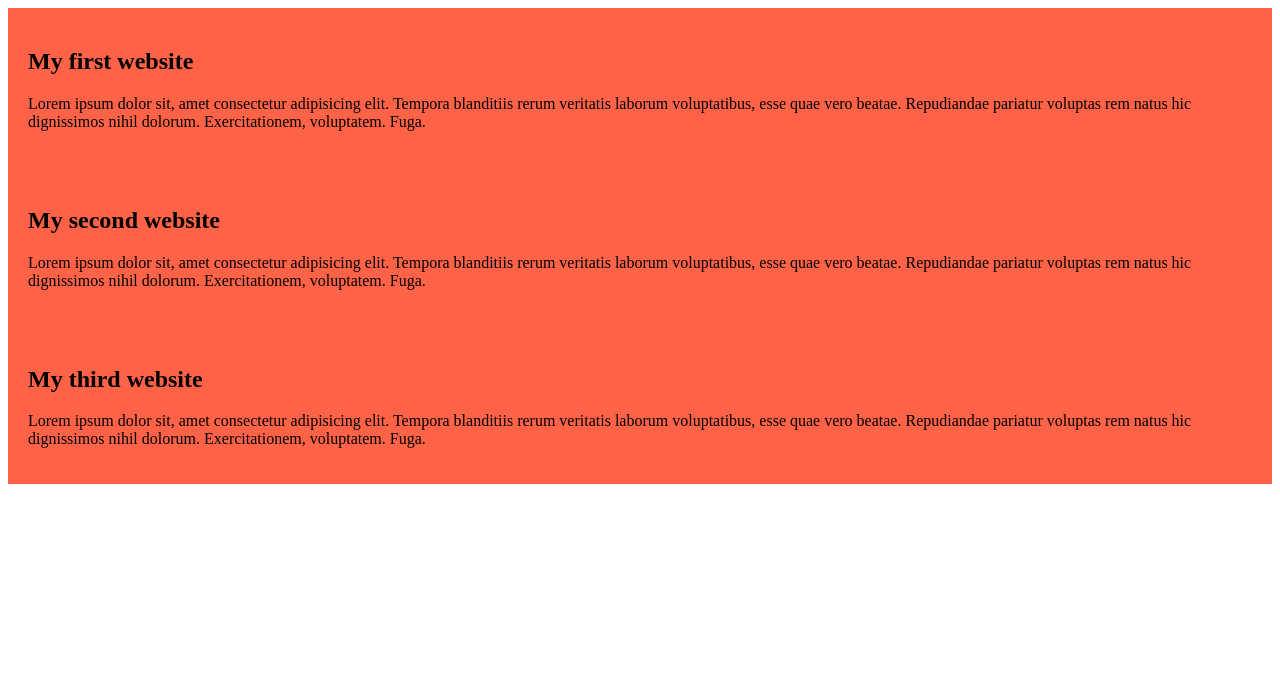
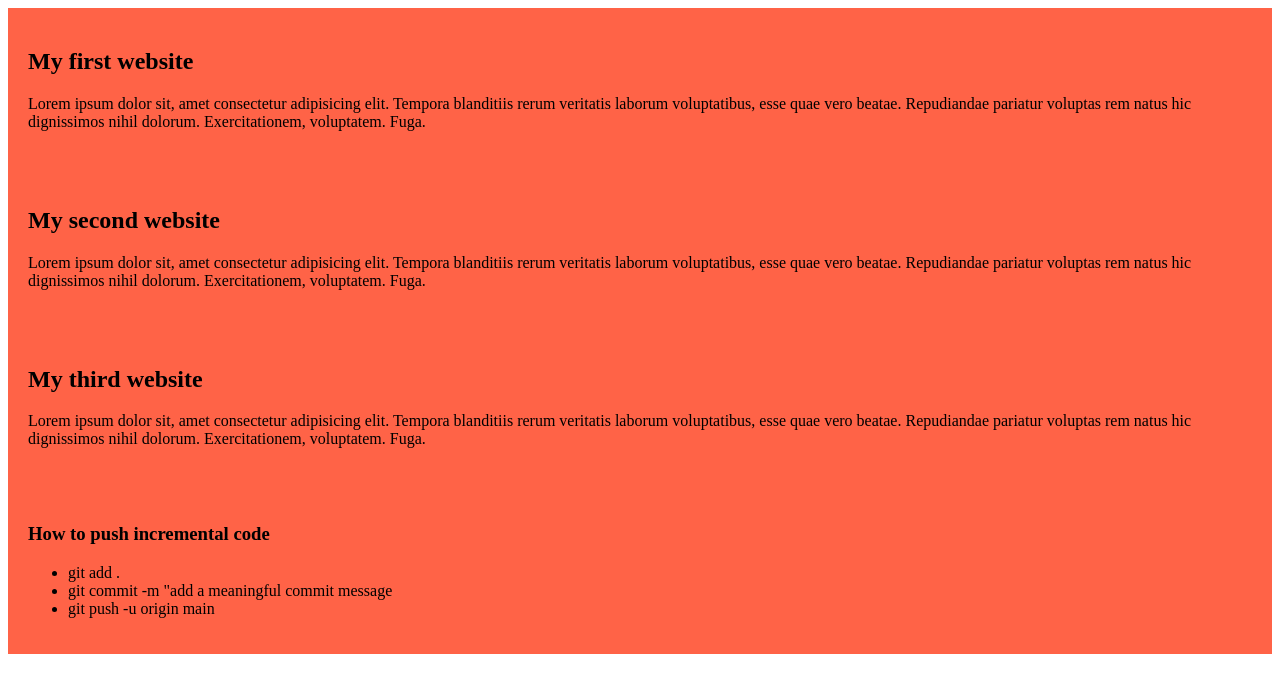
Before and after one commit to Javed003fr/my-simple-website, a plain HTML site: page index.html in a window 1280 px wide. Drawn offline with Linux system fonts and the light colour scheme.

Commit message:
added a list to push code

```diff
--- a/index.html
+++ b/index.html
@@ -19,5 +19,13 @@
     <h2>My third website</h2>
     <p>Lorem ipsum dolor sit, amet consectetur adipisicing elit. Tempora blanditiis rerum veritatis laborum voluptatibus, esse quae vero beatae. Repudiandae pariatur voluptas rem natus hic dignissimos nihil dolorum. Exercitationem, voluptatem. Fuga.</p>
   </div>
+  <div>
+    <h3>How to push incremental code</h3>
+    <ul>
+      <li>git add .</li>
+      <li>git commit -m "add a meaningful commit message</li>
+      <li>git push -u origin main</li>
+    </ul>
+  </div>
 </body>
 </html>
```
